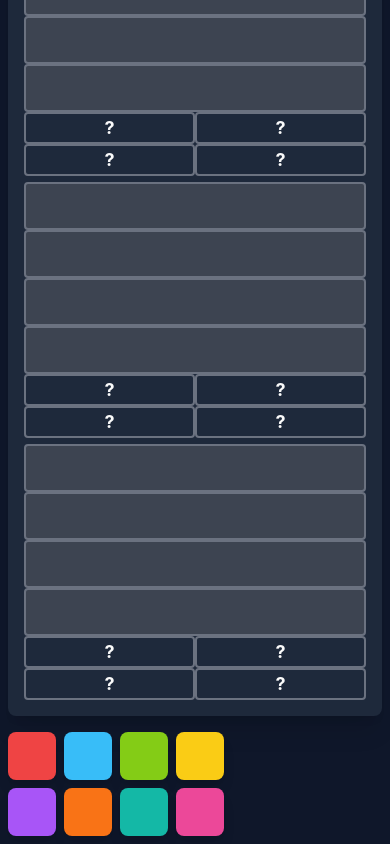
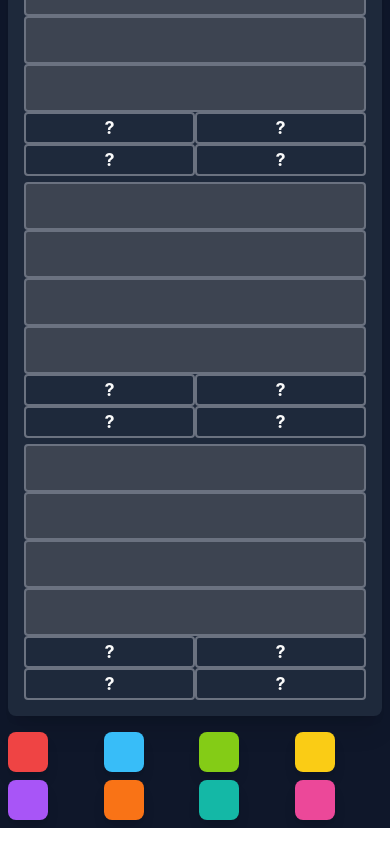
Before and after one commit to EetuPe/mentis, a React (Vite) app: page / in a window 390 px wide. Shown: the part 2278-3122 px from the top of the page. Built offline with nearby package versions, Linux system fonts and the light colour scheme.

Commit message:
Revert "Address layout issues"
This reverts commit 51cbfd4f1d9549dc34fceabe8552e3f5cf2c438a.

```diff
--- a/src/App.tsx
+++ b/src/App.tsx
@@ -72,7 +72,6 @@ export default function App() {
           </div>
         </div>
 
-        <div className="flex flex-col items-center">
         <div className="grid grid-cols-4 sm:grid-cols-3 gap-2 md:gap-3 w-full sm:w-auto">
           {[0, 1, 2, 3, 4, 5, 6, 7].map((num) => {
             const colors = {
@@ -89,7 +88,7 @@ export default function App() {
             return (
               <button
                 key={num}
-                  className={`${colors} w-12 h-12 md:w-12 md:h-12 rounded-lg shadow-lg transition-transform hover:scale-105`}
+                className={`${colors} w-10 h-10 md:w-12 md:h-12 rounded-lg shadow-lg transition-transform hover:scale-105`}
                 onClick={onChange}
                 value={num}
               />
@@ -98,6 +97,5 @@ export default function App() {
         </div>
       </div>
     </div>
-    </div>
   );
 }
```
Lines whose indentation alone changed are shown as unchanged.
